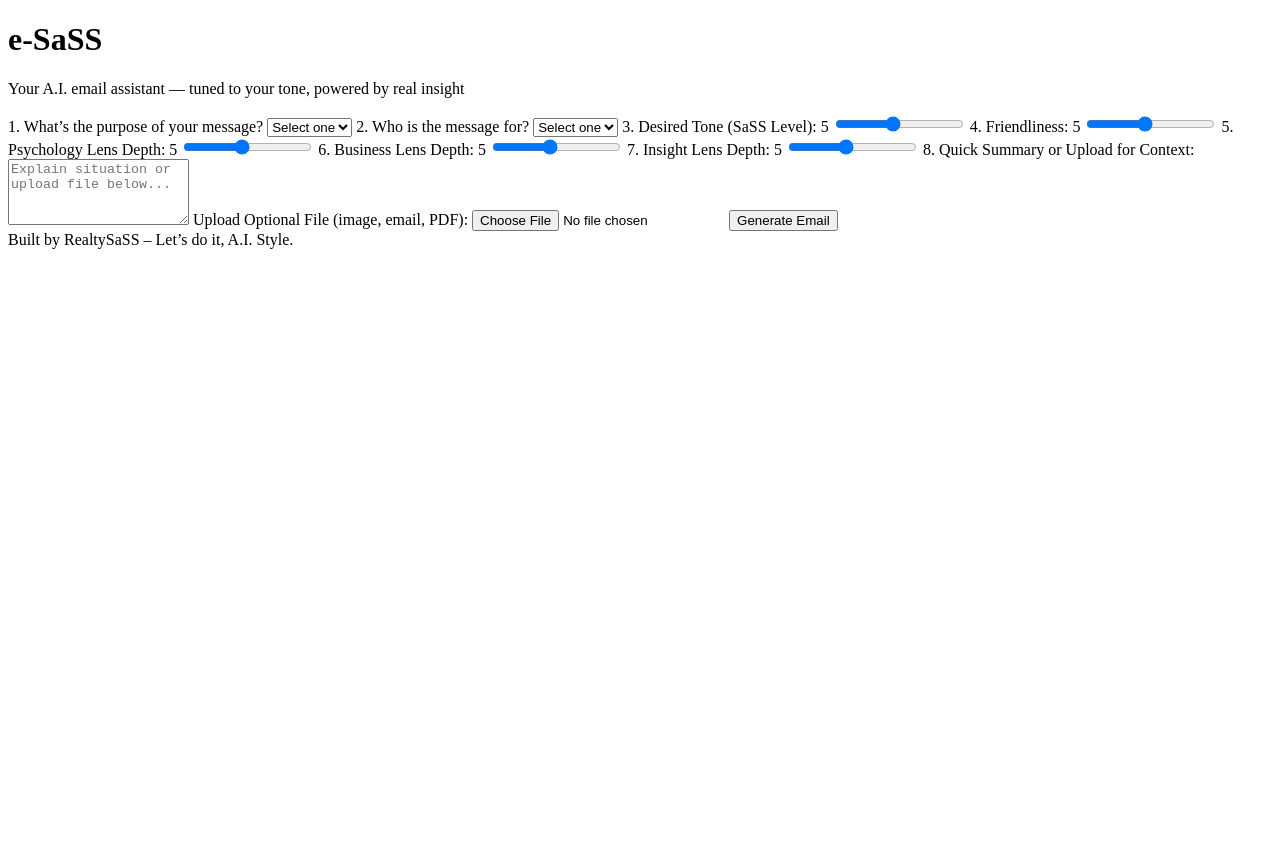
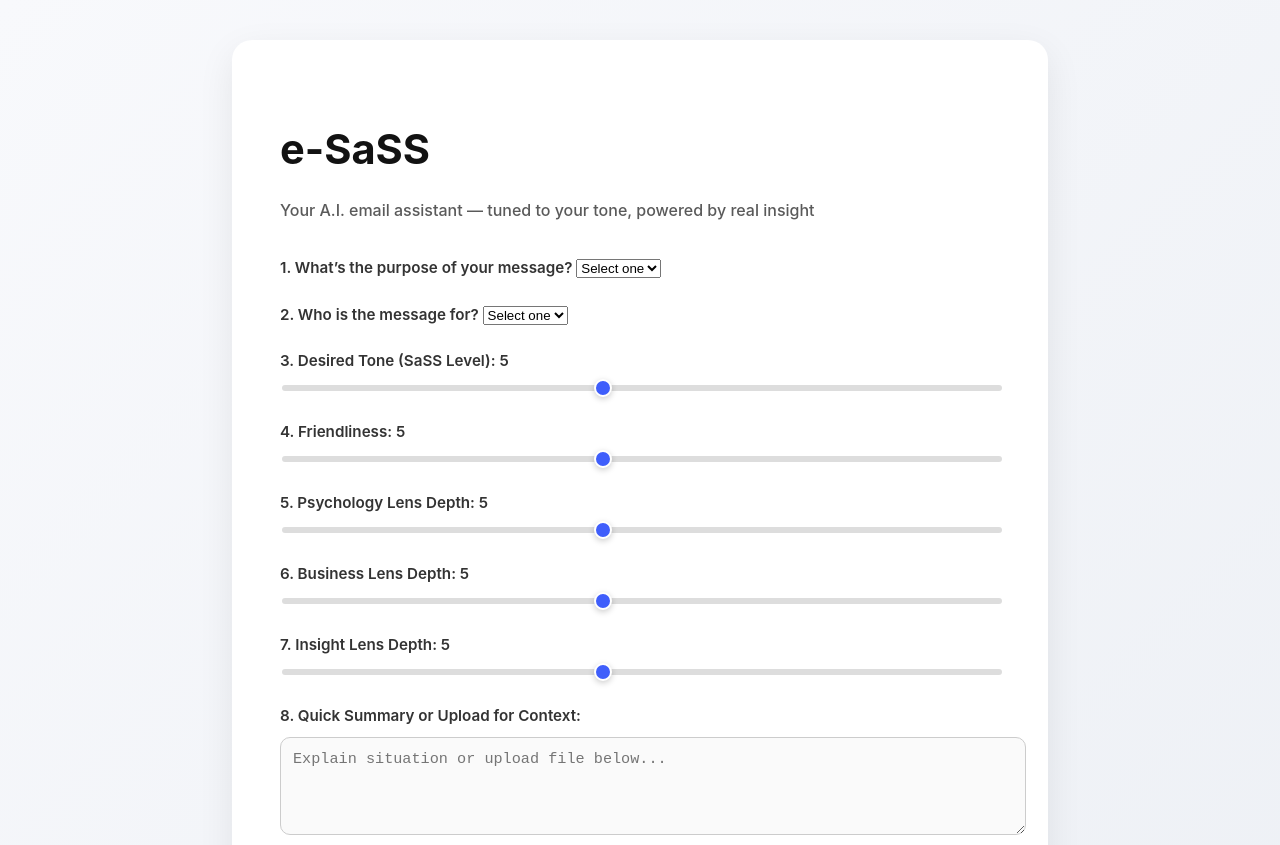
Before and after one commit to djoneorozco/e-SaSS, a plain HTML site: page index.html in a window 1280 px wide. Shown: the top 845 px of the page. Before the commit the page ends 800 px from the top, so only its background shows below. Drawn offline with Linux system fonts and the light colour scheme.

Commit message:
Update style.css

```diff
--- a/style.css
+++ b/style.css
@@ -1,53 +1,163 @@
 //# ================================
-//# index.html — Main e-SaSS UI
+//# style.css — e-SaSS, House of SaSS Edition
 //# ================================
 
-<!DOCTYPE html>
-<html lang="en">
-<head>
-  <meta charset="UTF-8" />
-  <meta name="viewport" content="width=device-width, initial-scale=1.0" />
-  <title>e-SaSS — Smart Email Generator</title>
-  <link rel="stylesheet" href="style.css" />
-</head>
-<body>
-  <div class="glow-wrapper">
-    <div class="quiz-container">
-      <h1>e-SaSS</h1>
-      <p class="tagline">Craft smarter, sharper real estate emails — with a little SaSS.</p>
+@import url('https://fonts.googleapis.com/css2?family=Inter:wght@400;600;700&display=swap');
 
-      <form id="eSaSSForm">
-        <label for="purpose">1. What's the purpose of your email?</label>
-        <input type="text" id="purpose" name="purpose" placeholder="e.g. Apologize, Inform, Persuade..." required />
+/*#1 — Global Reset */
+* {
+  margin: 0;
+  padding: 0;
+  box-sizing: border-box;
+}
 
-        <label for="audience">2. Who is the email for?</label>
-        <input type="text" id="audience" name="audience" placeholder="e.g. New Client, Buyer, Seller..." required />
+body {
+  font-family: 'Inter', sans-serif;
+  background: linear-gradient(135deg, #f8f9fc, #edf0f5);
+  color: #222;
+  line-height: 1.6;
+  padding: 2rem;
+  display: flex;
+  justify-content: center;
+  align-items: flex-start;
+  min-height: 100vh;
+}
 
-        <label for="sassLevel">3. SaSS Level (Tone)</label>
-        <input type="range" id="sassLevel" name="sassLevel" min="1" max="10" value="5" />
+/*#2 — Glow Wrapper */
+.glow-wrapper {
+  width: 100%;
+  max-width: 720px;
+  background: #ffffff;
+  border-radius: 20px;
+  box-shadow: 0 12px 36px rgba(0, 0, 0, 0.08);
+  padding: 3rem;
+  position: relative;
+  overflow: hidden;
+  transition: all 0.3s ease;
+}
 
-        <label for="background">4. What’s the context? (Optional)</label>
-        <textarea id="background" name="background" placeholder="Explain the situation briefly..." rows="4"></textarea>
+/*#3 — Header + Tagline */
+.quiz-container h1 {
+  font-size: 2.6rem;
+  font-weight: 700;
+  color: #121212;
+  margin-bottom: 0.5rem;
+}
 
-        <label for="upload">5. Upload an email/image for added context (optional)</label>
-        <input type="file" id="upload" name="upload" />
+.tagline {
+  font-size: 1rem;
+  font-weight: 500;
+  color: #5a5a5a;
+  margin-bottom: 2rem;
+}
 
-        <h2>Extra Insight Sliders</h2>
-        <label for="psychology">Psychology Lens</label>
-        <input type="range" id="psychology" name="psychology" min="1" max="10" value="5" />
+/*#4 — Form Layout */
+form label {
+  display: block;
+  margin-top: 1.4rem;
+  font-weight: 600;
+  font-size: 0.95rem;
+  color: #333;
+}
 
-        <label for="business">Business Strategy Lens</label>
-        <input type="range" id="business" name="business" min="1" max="10" value="5" />
+form input[type="text"],
+form textarea {
+  width: 100%;
+  padding: 0.75rem;
+  margin-top: 0.5rem;
+  border-radius: 10px;
+  border: 1px solid #ccc;
+  font-size: 0.95rem;
+  background-color: #fafafa;
+  transition: border 0.2s ease;
+}
 
-        <label for="technical">Technical Insight Lens</label>
-        <input type="range" id="technical" name="technical" min="1" max="10" value="5" />
+form input[type="text"]:focus,
+form textarea:focus {
+  border-color: #3f5efb;
+  outline: none;
+}
 
-        <button type="submit">Generate Email Magic</button>
-      </form>
+form input[type="file"] {
+  margin-top: 0.6rem;
+  font-size: 0.9rem;
+  background: #fafafa;
+  padding: 0.3rem;
+  border-radius: 8px;
+  border: 1px solid #ccc;
+}
 
-      <div class="progress" id="progress"></div>
-    </div>
-  </div>
-  <script src="main.js"></script>
-</body>
-</html>
+/*#5 — Sliders */
+form input[type="range"] {
+  width: 100%;
+  margin-top: 0.4rem;
+  -webkit-appearance: none;
+  height: 6px;
+  background: #ddd;
+  border-radius: 10px;
+  outline: none;
+  transition: background 0.2s;
+}
+
+form input[type="range"]::-webkit-slider-thumb {
+  -webkit-appearance: none;
+  appearance: none;
+  width: 18px;
+  height: 18px;
+  background: #3f5efb;
+  cursor: pointer;
+  border-radius: 50%;
+  border: 2px solid white;
+  box-shadow: 0 2px 6px rgba(0,0,0,0.2);
+  transition: transform 0.2s;
+}
+
+form input[type="range"]:hover::-webkit-slider-thumb {
+  transform: scale(1.1);
+}
+
+/*#6 — Button */
+form button {
+  display: block;
+  width: 100%;
+  padding: 1rem;
+  margin-top: 2rem;
+  font-size: 1.1rem;
+  font-weight: 600;
+  background: linear-gradient(to right, #3f5efb, #6a82fb);
+  border: none;
+  color: white;
+  border-radius: 12px;
+  cursor: pointer;
+  transition: background 0.3s ease;
+  letter-spacing: 0.3px;
+}
+
+form button:hover {
+  background: linear-gradient(to right, #2e4de0, #5e74e8);
+}
+
+/*#7 — Progress Bar */
+.progress {
+  margin-top: 2rem;
+  height: 6px;
+  width: 100%;
+  background-color: #eaeaea;
+  border-radius: 5px;
+  overflow: hidden;
+}
+
+.progress::after {
+  content: "";
+  display: block;
+  height: 100%;
+  width: 0%;
+  background: #3f5efb;
+  animation: loadingBar 2s linear infinite;
+}
+
+@keyframes loadingBar {
+  0% { width: 0%; }
+  50% { width: 100%; }
+  100% { width: 0%; }
+}
```
